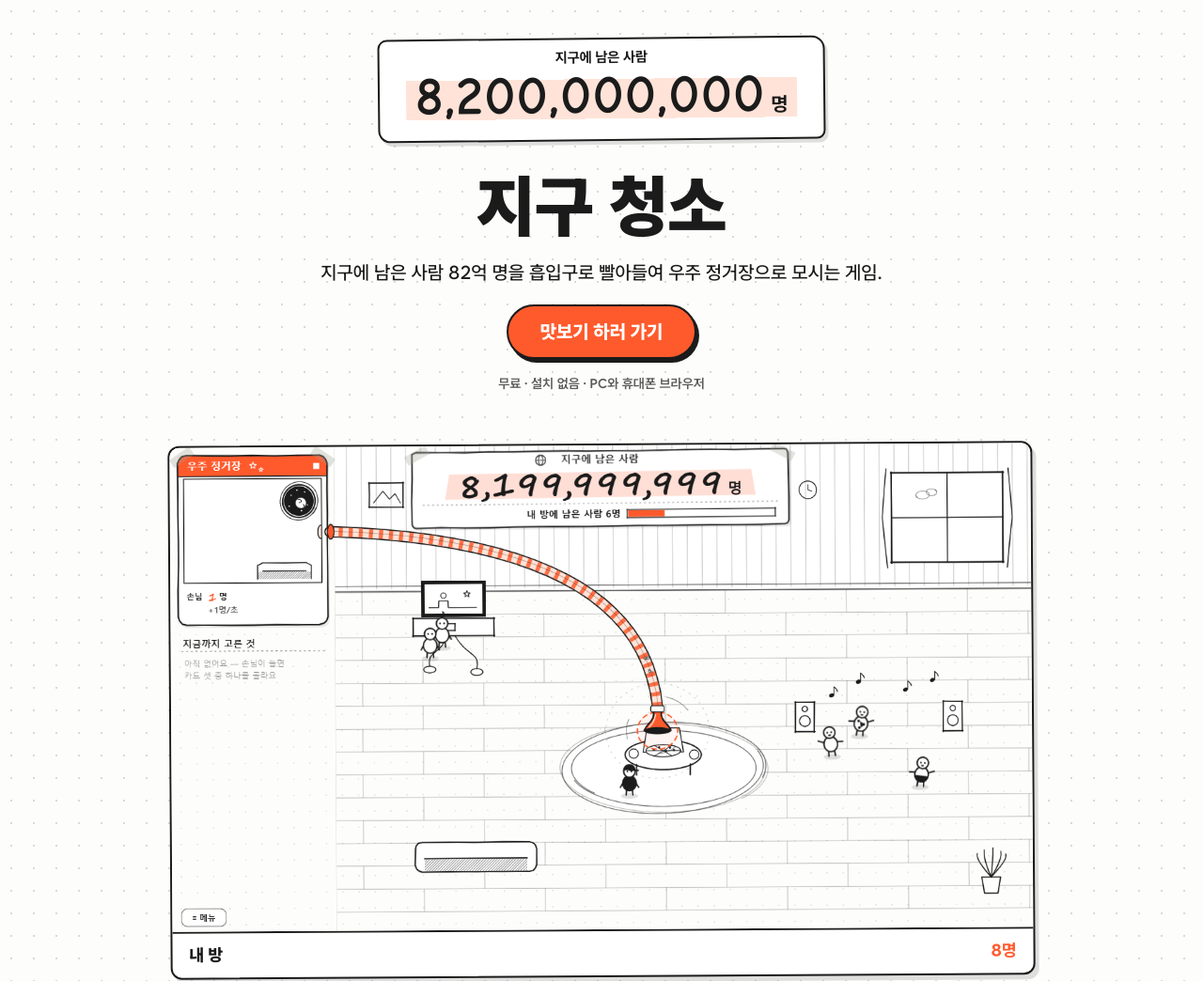
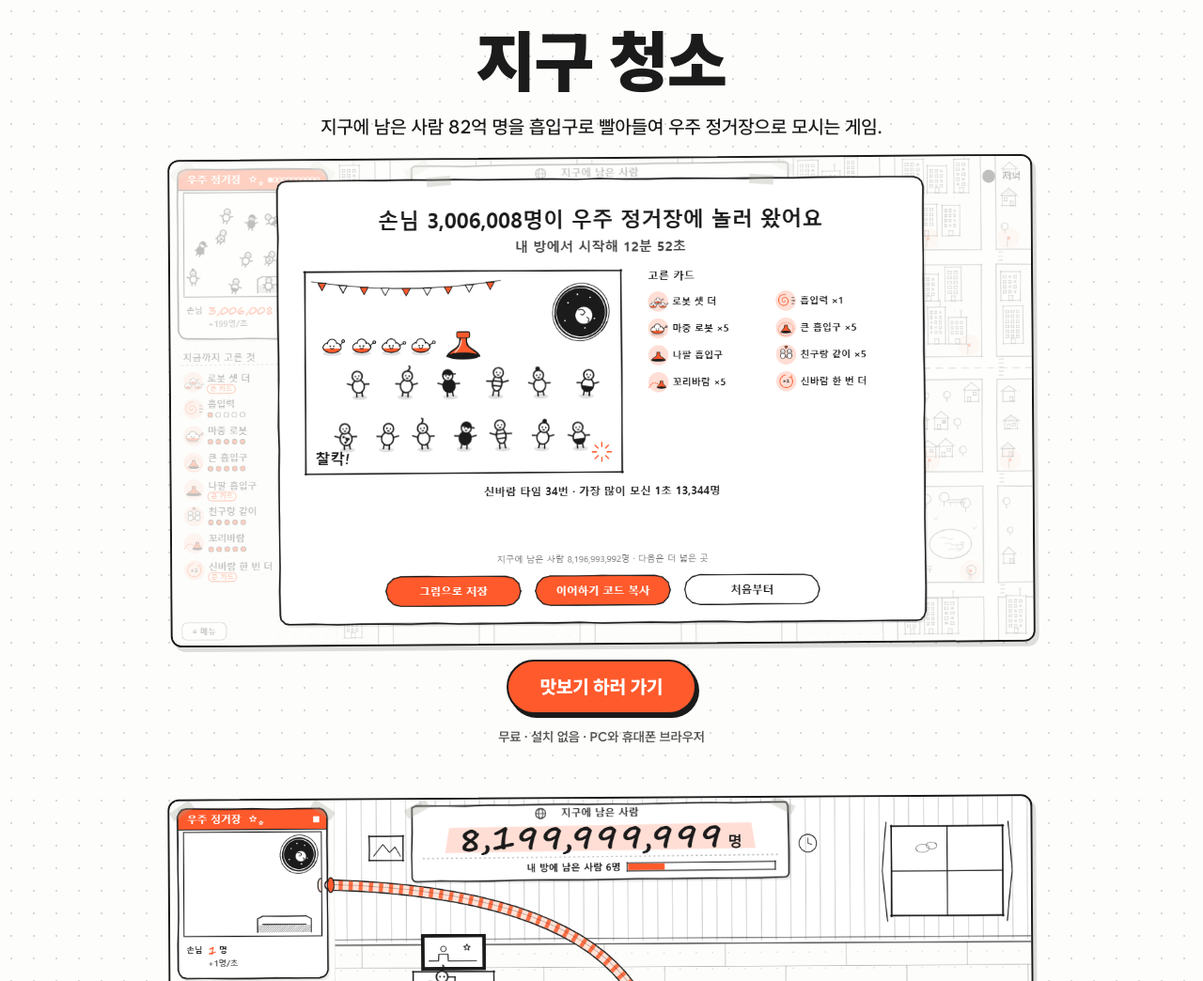
Before and after one commit to koseha/sehahub-web, an Astro site: page /earth-clean in a window 1280 px wide. Shown: the top 1044 px of the page at 94% size. Built offline with nearby package versions, Linux system fonts and the light colour scheme; Astro itself is replaced by a stand-in of ours.

Commit message:
지구 청소 소개 쪽 — 첫 화면에 그림(맛보기 끝 · 손님들이 다 같이 찰칵)을 두고 숫자 띠를 뺌 · 그림 설명 「손님 N명」 · 공유 그림도 같은 그림 · 게임 쪽 설명 글 「사람들을 빨아들여」(공개 전 반대 읽기 🔴 0 · 🟡 둘 반영) · 로컬만
Co-Authored-By: Claude Fable 5.2 <noreply@anthropic.com>

```diff
--- a/src/layouts/EarthCleanLayout.astro
+++ b/src/layouts/EarthCleanLayout.astro
@@ -2,7 +2,7 @@
 // 「지구 청소」 소개 쪽(/earth-clean/) 전용 틀 — sehahub 공용 틀(PageLayout · site.css)을 쓰지 않고 게임 자기 색(흰 노트 · 검은 펜 · 주홍)으로.
 // 게임 쪽(/earth-clean/play/)은 public/earth-clean/play/ 의 정적 파일이다(정본 = 팀 폴더 teams/earth-clean/web · 이 틀과 무관).
 import { getImage } from "astro:assets"
-import cityShot from "@assets/earth-clean/city.png"
+import photoShot from "@assets/earth-clean/end-card.png"
 
 type Props = {
   title: string
@@ -11,7 +11,7 @@ type Props = {
 
 const { title, description } = Astro.props
 const canonicalURL = new URL(Astro.url.pathname, Astro.site)
-const og = await getImage({ src: cityShot, width: 1200, height: 675, format: "png" })
+const og = await getImage({ src: photoShot, width: 1200, height: 675, format: "png" })
 const ogImage = new URL(og.src, Astro.site)
 const fullTitle = `${title} | sehahub`
 ---
--- a/src/pages/earth-clean/index.astro
+++ b/src/pages/earth-clean/index.astro
@@ -1,10 +1,12 @@
 ---
 // 「지구 청소」 소개 쪽(팀 earth-clean · 2026-11-25 대표 「sehahub.info 에 넣을 earth-clean 전용 페이지도 만들어봐. … 게임 소개 페이지와 게임 페이지가 따로야.」)
 // 게임 쪽 = /earth-clean/play/ (public/earth-clean/play/ · 정본은 팀 폴더).
-// 글은 사실만 둔다(이름 · 무엇을 하는 게임인지 · 판 셋의 사람 수 · 되는 기기) — 시키지 않은 문구를 넣지 않는다(그룹 지식 §2).
+// 글은 사실만 둔다(이름 · 무엇을 하는 게임인지 · 판 셋의 손님 수 · 되는 기기) — 시키지 않은 문구를 넣지 않는다(그룹 지식 §2).
 // 말투 — 사람에게 「치운다 · 청소한다」를 쓰지 않는다(「모신다 · 빨아들인다」). 「청소」는 지구에만(팀 AGENTS.md).
+// 첫 화면에 그림을 둔다 — 글만 있으면 이름이 구호처럼 읽힌다(공개 전 반대 읽기 11/25 · 손님들이 정거장에서 노는 그림이 먼저 보이게).
 import { Image } from "astro:assets"
 import EarthCleanLayout from "@layouts/EarthCleanLayout.astro"
+import photo from "@assets/earth-clean/end-card.png"
 import room from "@assets/earth-clean/room.png"
 import town from "@assets/earth-clean/town.png"
 import city from "@assets/earth-clean/city.png"
@@ -12,21 +14,20 @@ import city from "@assets/earth-clean/city.png"
 const name = "지구 청소"
 const one = "지구에 남은 사람 82억 명을 흡입구로 빨아들여 우주 정거장으로 모시는 게임."
 const stages = [
-  { img: room, name: "내 방", people: "8명" },
-  { img: town, name: "동네", people: "6,000명" },
-  { img: city, name: "첫 도시", people: "3,000,000명" },
+  { img: room, name: "내 방", people: "손님 8명" },
+  { img: town, name: "동네", people: "손님 6,000명" },
+  { img: city, name: "첫 도시", people: "손님 3,000,000명" },
 ]
 ---
 
 <EarthCleanLayout title={name} description={one}>
   <main>
     <header class="top">
-      <div class="strip">
-        <p class="strip-label">지구에 남은 사람</p>
-        <p class="strip-num">8,200,000,000<span>명</span></p>
-      </div>
       <h1>{name}</h1>
       <p class="one">{one}</p>
+      <figure class="photo">
+        <Image src={photo} alt={`${name} — 맛보기 끝 화면. 우주 정거장에 놀러 온 손님들이 다 같이 사진을 찍는다.`} widths={[480, 960, 1280]} sizes="(min-width: 1000px) 920px, 92vw" loading="eager" />
+      </figure>
       <a class="play" href="/earth-clean/play/">맛보기 하러 가기</a>
       <p class="facts">무료 · 설치 없음 · PC와 휴대폰 브라우저</p>
     </header>
@@ -61,55 +62,41 @@ const stages = [
     --pale: #ffe3d8;
     max-width: 960px;
     margin: 0 auto;
-    padding: 40px 20px 72px;
+    padding: 28px 20px 72px;
   }
   .top {
     display: flex;
     flex-direction: column;
     align-items: center;
     text-align: center;
-    gap: 18px;
-  }
-  /* 게임 맨 위 숫자 띠와 같은 꼴 */
-  .strip {
-    background: #fff;
-    border: 2.5px solid var(--ink);
-    border-radius: 10px 14px 9px 13px;
-    padding: 10px 28px 14px;
-    transform: rotate(-0.6deg);
-    box-shadow: 3px 4px 0 rgba(0, 0, 0, 0.12);
-  }
-  .strip-label {
-    font-size: 15px;
-    font-weight: 700;
-  }
-  .strip-num {
-    font-family: "Segoe Print", "Chalkboard SE", "Comic Sans MS", "Wanted Sans Variable", sans-serif;
-    font-size: clamp(30px, 8.4vw, 58px);
-    font-weight: 700;
-    line-height: 1.1;
-    letter-spacing: 0.02em;
-    background: linear-gradient(transparent 22%, var(--pale) 22%, var(--pale) 88%, transparent 88%);
-    padding: 0 10px;
-    white-space: nowrap;
-  }
-  .strip-num span {
-    font-family: "Wanted Sans Variable", sans-serif;
-    font-size: 0.36em;
-    margin-left: 6px;
-    letter-spacing: 0;
+    gap: 16px;
   }
   h1 {
     font-size: clamp(40px, 10vw, 72px);
     font-weight: 900;
     line-height: 1.05;
-    margin-top: 14px;
   }
   .one {
     font-size: clamp(16px, 4.2vw, 20px);
     font-weight: 500;
     max-width: 30em;
     line-height: 1.55;
+  }
+  .photo,
+  .stages figure {
+    background: #fff;
+    border: 2.5px solid var(--ink);
+    border-radius: 12px;
+    overflow: hidden;
+    box-shadow: 4px 5px 0 rgba(0, 0, 0, 0.12);
+  }
+  .photo {
+    width: 100%;
+    transform: rotate(-0.4deg);
+  }
+  .photo img,
+  .stages img {
+    width: 100%;
   }
   .play {
     display: inline-block;
@@ -148,21 +135,11 @@ const stages = [
     gap: 34px;
     margin-top: 56px;
   }
-  .stages figure {
-    background: #fff;
-    border: 2.5px solid var(--ink);
-    border-radius: 12px;
-    overflow: hidden;
-    box-shadow: 4px 5px 0 rgba(0, 0, 0, 0.12);
-  }
   .stages li:nth-child(odd) figure {
     transform: rotate(-0.35deg);
   }
   .stages li:nth-child(even) figure {
     transform: rotate(0.4deg);
-  }
-  .stages img {
-    width: 100%;
   }
   figcaption {
     display: flex;
```
Also changed, not shown: public/earth-clean/play/index.html (+1 -1 lines), src/assets/earth-clean/end-card.png (added).
